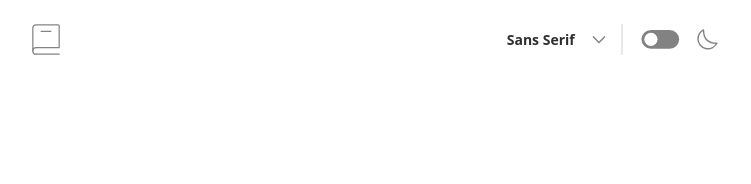
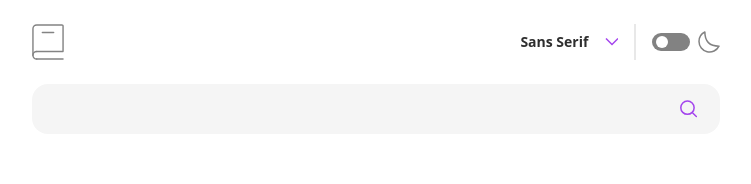
Before and after one commit to LucianoDLima/Dictionary, a React (Vite) app: page / in a window 1280 px wide. Shown: the top 184 px of the page, without its empty margins (264-1015 px from the left). Built offline with nearby package versions, Linux system fonts and the light colour scheme.

Commit message:
Add search bar, plus a few bug fixes
- Fix theme switch shrinking when users browser font-size is bigger or smaller than 16px

- Now you can tab to theme toggle and change theme on keypress

- Remove useScreenSize as I no longer need it since the theme switch shrinking bug fix

```diff
--- a/src/components/Header/index.tsx
+++ b/src/components/Header/index.tsx
@@ -1,4 +1,5 @@
 import styled from 'styled-components';
+import { device } from '../../styles/MediaQuery';
 import ThemeContainer from '../ToggleContainer';
 
 function Header() {
@@ -30,6 +31,9 @@ const StyledHeader = styled.header`
   & > div:first-child {
     display: flex;
     max-width: 1.75rem;
-    max-height: 2rem;
+
+    @media ${device.tablet} {
+      max-width: 2rem;
+    }
   }
 `;
--- /dev/null
+++ b/src/components/Search/index.tsx
@@ -0,0 +1,67 @@
+import styled from 'styled-components';
+
+function Search() {
+  return (
+    <StyledContainer>
+      <StyledInput
+        type='text'
+        id='search'
+      />
+
+      <label
+        className='screen-reader'
+        htmlFor='search'
+      >
+        Search input
+      </label>
+
+      <StyledSearchIcon
+        xmlns='http://www.w3.org/2000/svg'
+        viewBox='0 0 18 18'
+      >
+        <path
+          fill='none'
+          strokeLinecap='round'
+          strokeLinejoin='round'
+          strokeWidth='1.5'
+          d='m12.663 12.663 3.887 3.887M1 7.664a6.665 6.665 0 1 0 13.33 0 6.665 6.665 0 0 0-13.33 0Z'
+        />
+      </StyledSearchIcon>
+    </StyledContainer>
+  );
+}
+
+export default Search;
+
+const StyledContainer = styled.div`
+  position: relative;
+  display: flex;
+  padding-inline: var(--p-mobile);
+  max-width: var(--w-max-width);
+  margin-inline: auto;
+`;
+
+const StyledInput = styled.input`
+  width: 100%;
+  padding: 1rem;
+  color: inherit;
+  font-family: inherit;
+  border: unset;
+  border-radius: 1rem;
+  background-color: var(--clr-bg-secondary);
+`;
+
+const StyledSearchIcon = styled.svg`
+  --search-icon-width: 1.125rem;
+  position: absolute;
+  width: var(--search-icon-width);
+  height: var(--search-icon-width);
+  right: 3rem;
+  top: 50%;
+  transform: translate(10%, -50%);
+  pointer-events: none;
+
+  path {
+    stroke: var(--clr-accent-purple);
+  }
+`;
--- a/src/components/ToggleContainer/FontToggle/index.tsx
+++ b/src/components/ToggleContainer/FontToggle/index.tsx
@@ -85,7 +85,7 @@ const StyledArrow = styled.svg`
   pointer-events: none;
 
   path {
-    stroke: var(--clr-bg-toggle);
+    stroke: var(--clr-accent-purple);
   }
 `;
 
--- a/src/components/ToggleContainer/ThemeToggle/index.tsx
+++ b/src/components/ToggleContainer/ThemeToggle/index.tsx
@@ -1,71 +1,82 @@
 import styled from 'styled-components';
 import { useTheme, useThemeUpdate } from '../../../hooks/useTheme';
-import useIsMobile from '../../../hooks/useScreenSize';
 
 function ThemeToggle() {
   const { darkTheme } = useTheme();
   const toggleTheme = useThemeUpdate();
-  const { isMobile } = useIsMobile();
 
-  const mobileToggle =
-    'M52 10.449C51.9985 12.8283 52.8017 15.1383 54.2791 17.0033C55.7566 18.8683 57.8214 20.1788 60.138 20.7218C62.4545 21.2647 64.8866 21.0082 67.039 19.994C69.1912 18.9797 70.9373 17.2673 71.9931 15.1352C62.5442 15.1352 57.858 10.4479 57.858 1C56.0984 1.87311 54.6177 3.22033 53.5827 4.88981C52.5476 6.5593 51.9995 8.48469 52 10.449Z';
-  const desktopToggle =
-    'M60 10.449C59.9985 12.8283 60.8017 15.1383 62.2791 17.0033C63.7566 18.8683 65.8214 20.1788 68.138 20.7218C70.4545 21.2647 72.8866 21.0082 75.039 19.994C77.1912 18.9797 78.9373 17.2673 79.9931 15.1352C70.5442 15.1352 65.858 10.4479 65.858 1C64.0984 1.87311 62.6177 3.22033 61.5827 4.88981C60.5476 6.5593 59.9995 8.48469 60 10.449Z';
+  /**
+   * Change theme when pressing enter key
+   *
+   * @param e - Enter key
+   */
+  function handleKeyPressThemeChange(e: React.KeyboardEvent<HTMLButtonElement>): void {
+    if (e.key === 'Enter') {
+      toggleTheme();
+    }
+  }
 
   return (
     <StyledContainer>
-      <StyledToggle
+      <StyledRectangle
+        onClick={toggleTheme}
+        onKeyUp={() => handleKeyPressThemeChange}
+        direction={darkTheme ? '60%' : '10%'}
+      />
+
+      <StyledMoon
         xmlns='http://www.w3.org/2000/svg'
-        viewBox='0 0 81 22'
-        fill='none'
+        viewBox='0 0 22 22'
       >
-        <rect
-          y='1'
-          rx='10'
-          onClick={toggleTheme}
+        <path
+          fill='none'
+          stroke-linecap='round'
+          stroke-linejoin='round'
+          stroke-width='1.5'
+          d='M1 10.449a10.544 10.544 0 0 0 19.993 4.686C11.544 15.135 6.858 10.448 6.858 1A10.545 10.545 0 0 0 1 10.449Z'
         />
-        <circle
-          cx={darkTheme ? '30' : '10'}
-          cy='11'
-          r='7'
-        />
-        <path
-          d={isMobile ? mobileToggle : desktopToggle}
-          strokeWidth='1.5'
-          strokeLinecap='round'
-          strokeLinejoin='round'
-        />
-      </StyledToggle>
+      </StyledMoon>
     </StyledContainer>
   );
 }
 
 export default ThemeToggle;
 
-const StyledContainer = styled.div`
+const StyledContainer = styled.span`
   display: flex;
+  align-items: center;
+  gap: 0.5rem;
 `;
 
-const StyledToggle = styled.svg`
-  width: 5.08rem;
-  height: 1.295rem;
+const StyledRectangle = styled.button<{ direction: string }>`
+  position: relative;
+  width: 2.35rem;
+  padding: 0.55rem;
+  border-radius: 5rem;
+  background-color: var(--clr-bg-toggle);
+  cursor: pointer;
 
-  rect {
-    width: 2.5rem;
-    height: 1.25rem;
-    fill: var(--clr-bg-toggle);
-    cursor: pointer;
+  &::after {
+    --circle-size: 0.75rem;
+    content: '';
+    position: absolute;
+    width: var(--circle-size);
+    height: var(--circle-size);
+    background-color: white;
+    border-radius: 50%;
+    top: 50%;
+    transform: translateY(-50%);
+    left: ${(props) => props.direction};
+    transition: 250ms;
   }
+`;
 
-  circle {
-    fill: var(--clr-button-toggle);
-    transition: 250ms;
-    pointer-events: none;
-  }
+const StyledMoon = styled.svg`
+  --moon-size: 1.375rem;
+  width: var(--moon-size);
+  height: var(--moon-size);
 
   path {
-    fill-rule: evenodd;
-    clip-rule: evenodd;
     stroke: var(--clr-bg-toggle);
   }
 `;
--- a/src/hooks/useScreenSize.tsx
+++ /dev/null
@@ -1,42 +0,0 @@
-import { useEffect, useState } from 'react';
-
-/**
- * Convert screen size from rem to pixels
- * this way it respects user's browser font size and/or zoom
- *
- * @param remSize - The desired screen size in rem units
- * @returns {number} - The corresponding value in pixels
- */
-function getScreenSize(remSize: number): number {
-  const bodyFontSize = +window.getComputedStyle(document.body).getPropertyValue('font-size').slice(0, -2);
-
-  return remSize * bodyFontSize;
-}
-
-/**
- * Check if the current screen size is mobile size or not
- *
- * @returns {boolean} - True if mobile screen size, false otherwise
- */
-function useIsMobile(): { isMobile: boolean } {
-  const tabletScreenSize = getScreenSize(48);
-  const [isMobile, setIsMobile] = useState<boolean>(window.innerWidth < tabletScreenSize);
-
-  const handleResize = () => {
-    setIsMobile(window.innerWidth < tabletScreenSize);
-  };
-
-  useEffect(() => {
-    window.addEventListener('resize', handleResize);
-
-    return () => {
-      window.removeEventListener('resize', handleResize);
-    };
-  }, []);
-
-  return {
-    isMobile,
-  };
-}
-
-export default useIsMobile;
--- a/src/pages/App.tsx
+++ b/src/pages/App.tsx
@@ -1,6 +1,7 @@
 import Styles from '../styles';
 import { ThemeProvider } from '../hooks/useTheme';
 import Header from '../components/Header';
+import Search from '../components/Search';
 
 function App() {
   return (
@@ -8,6 +9,7 @@ function App() {
       <Styles />
       <ThemeProvider>
         <Header />
+        <Search />
       </ThemeProvider>
     </>
   );
--- a/src/styles/GlobalStyles.tsx
+++ b/src/styles/GlobalStyles.tsx
@@ -23,14 +23,14 @@ export const ResetStyle = createGlobalStyle`
 
 `;
 
-export const BaseStyle = createGlobalStyle<{selectedFont?: string  }>`
+export const BaseStyle = createGlobalStyle<{ selectedFont?: string }>`
   body {
     background-color: var(--clr-bg-primary);
     color: var(--clr-body-primary);
     font-family: ${(props) => props.selectedFont}, sans-serif, var(--fm-auto);
-    /* font-family: monospace; */
   }
 
+  /* Hide element from dom. Screen readers can still read it */
   .screen-reader {
   border: 0;
   clip: rect(1px, 1px, 1px, 1px);
@@ -43,6 +43,14 @@ export const BaseStyle = createGlobalStyle<{selectedFont?: string  }>`
   width: 1px;
   word-wrap: normal !important;
 }
+
+  /* Remove animations for those who prefer it */
+  @media (prefers-reduced-motion: reduce) {
+    * {
+      transition: 0s !important;
+      animation: none !important;
+    }
+  }
 `;
 
 export const VariablesStyle = createGlobalStyle`
@@ -89,6 +97,7 @@ export const ThemeStyle = createGlobalStyle`
     --clr-body-primary: var(--mine-shaft--medium);
     --clr-body-secondary: var(--boulder);
     --clr-accent: var(--medium-orange);
+    --clr-accent-purple: var(--medium-purple);
     --clr-error: var(--sunset-orange);
     --clr-bg-toggle: var(--boulder);
     --clr-button-toggle: var(--white);
@@ -101,6 +110,7 @@ export const ThemeStyle = createGlobalStyle`
     --clr-body-primary: var(--white);
     --clr-body-secondary: var(--boulder);
     --clr-accent: var(--medium-orange);
+    --clr-accent-purple: var(--medium-purple);
     --clr-error: var(--sunset-orange);
     --clr-bg-toggle: var(--medium-purple);
     --clr-button-toggle: var(--white);
--- /dev/null
+++ b/src/styles/MediaQuery.ts
@@ -0,0 +1,20 @@
+type SizeTypes = {
+  mobile: string;
+  tablet: string;
+  laptop: string;
+  desktop: string;
+}
+
+const size: SizeTypes = {
+  mobile: '23.438rem',
+  tablet: '46rem',
+  laptop: '64rem',
+  desktop: '90'
+}
+
+export const device = {
+  mobile: `(min-width: ${size.mobile})`,
+  tablet: `(min-width: ${size.tablet})`,
+  laptop: `(min-width: ${size.laptop})`,
+  desktop: `(min-width: ${size.desktop})`,
+}
```
Also changed, not shown: public/images/icon-moon.svg (added), 1 other file (tests, documents, lock files or other folders).
